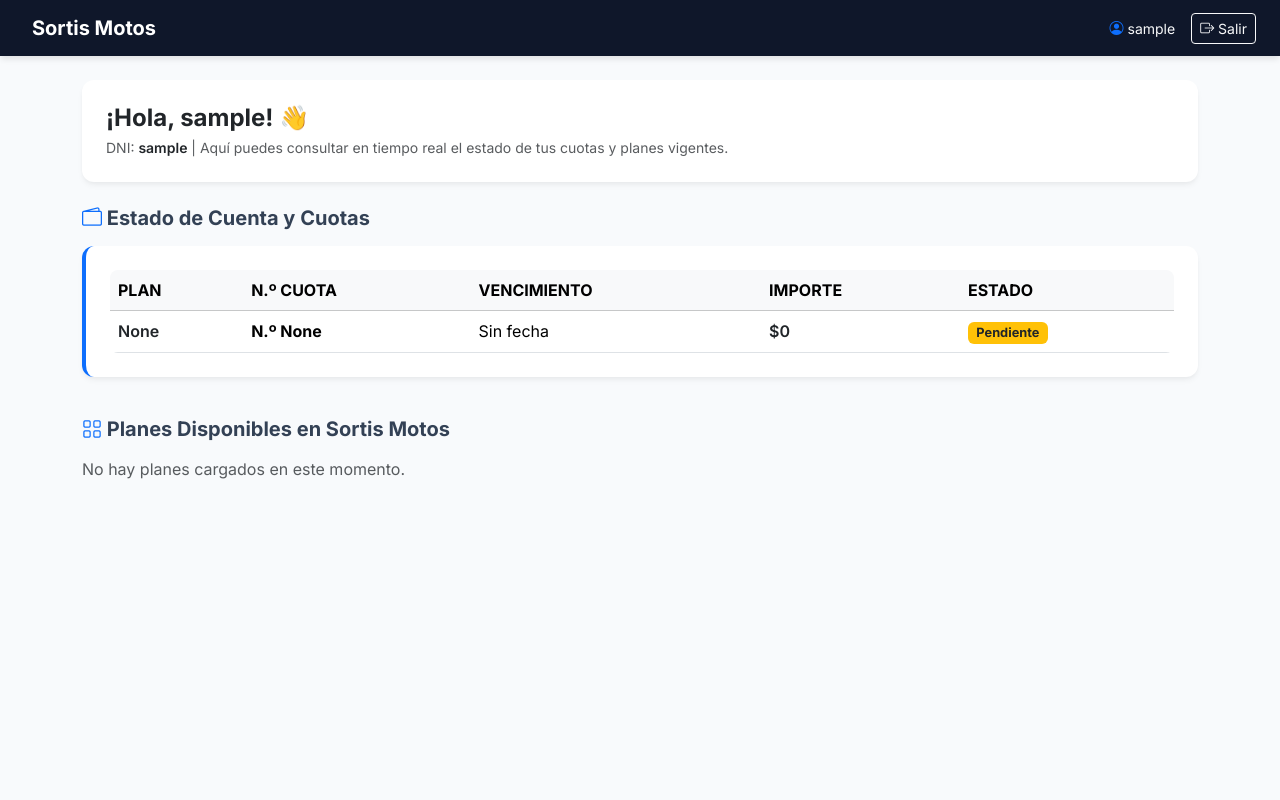
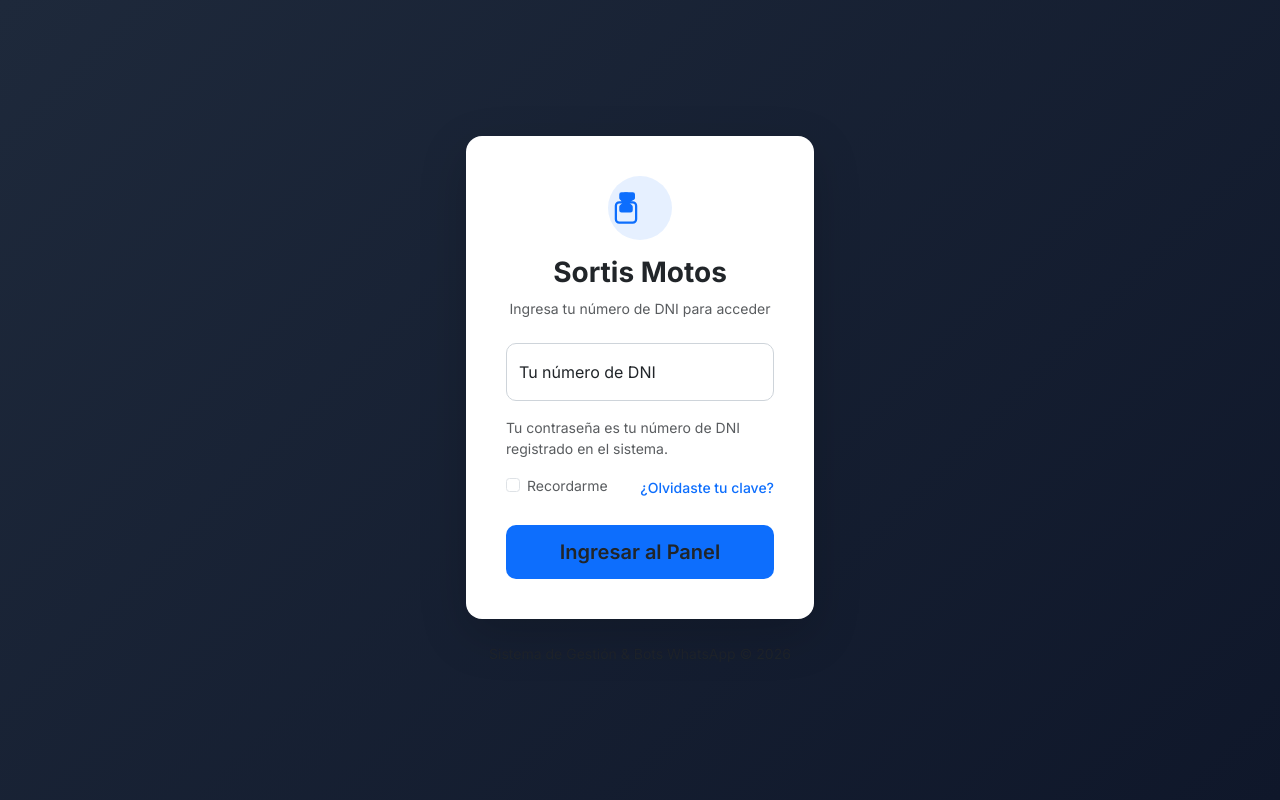
Before and after one commit to killerchipy723/sortis-whatsapp, a Flask app: page /index in a window 1280 px wide. Run offline with Flask 3, Linux system fonts and the light colour scheme; the visitor is signed in with stand-in values (Sample User, id 1); data that the repository does not hold is empty.

Commit message:
ok pagina web sortis

```diff
--- a/app.py
+++ b/app.py
@@ -127,6 +127,14 @@ def index():
         if conn: conn.close()
 
     return render_template('index.html', cuotas=cuotas, planes=planes)
+
+# ----------------- CERRAR SESSION --------------------------------------
+@app.route("/logout")
+def logout():
+    # Limpiamos todas las variables de la sesión
+    session.clear()
+    flash("Has cerrado sesión correctamente.", "info")
+    return redirect(url_for('login'))
 
 
 @app.route("/privacidad", methods=["GET"])
--- a/templates/index.html
+++ b/templates/index.html
@@ -3,170 +3,105 @@
 <head>
     <meta charset="UTF-8">
     <meta name="viewport" content="width=device-width, initial-scale=1.0">
-    <title>Sortis Motos - Panel de Cliente</title>
+    <title>Sortis Motos - Iniciar Sesión</title>
     <!-- Bootstrap 5 CSS -->
     <link href="https://cdn.jsdelivr.net/npm/bootstrap@5.3.2/dist/css/bootstrap.min.css" rel="stylesheet">
     <!-- Google Fonts -->
     <link href="https://fonts.googleapis.com/css2?family=Inter:wght@300;400;500;600;700&display=swap" rel="stylesheet">
-    <!-- Bootstrap Icons -->
-    <link rel="stylesheet" href="https://cdn.jsdelivr.net/npm/bootstrap-icons@1.11.1/font/bootstrap-icons.css">
-    <style>
-        body {
-            font-family: 'Inter', sans-serif;
-            background-color: #f8fafc;
-            color: #334155;
-        }
-        .navbar-sortis {
-            background: #0f172a;
-            box-shadow: 0 4px 6px -1px rgba(0, 0, 0, 0.1);
-        }
-        .card-dashboard {
-            border: none;
-            border-radius: 12px;
-            box-shadow: 0 4px 6px -1px rgba(0, 0, 0, 0.05), 0 2px 4px -1px rgba(0, 0, 0, 0.03);
-            transition: transform 0.2s ease;
-        }
-        .card-plan {
-            border-left: 4px solid #0d6efd;
-        }
-        .table-responsive {
-            border-radius: 8px;
-            overflow: hidden;
-        }
-        .badge-estado {
-            font-size: 0.8rem;
-            padding: 0.35em 0.65em;
-        }
-    </style>
+    <!-- Estilos personalizados -->
+    <link rel="stylesheet" href="{{ url_for('static', filename='css/login.css') }}">
 </head>
-<body>
+<body class="bg-sortis">
 
-    <!-- Navbar Superior -->
-    <nav class="navbar navbar-expand-lg navbar-dark navbar-sortis sticky-top">
-        <div class="container-fluid px-4">
-            <a class="navbar-brand fw-bold d-flex align-items-center gap-2" href="#">
-                <i class="bi bi-motorcycle text-primary fs-4"></i> Sortis Motos
-            </a>
-            <div class="d-flex align-items-center gap-3">
-                <span class="text-light small d-none d-sm-inline">
-                    <i class="bi bi-person-circle text-primary"></i> {{ session.get('user_name', 'Cliente') }}
-                </span>
-                <a href="/logout" class="btn btn-outline-light btn-sm">
-                    <i class="bi bi-box-arrow-right"></i> Salir
-                </a>
+    <div class="container d-flex align-items-center justify-content-center min-vh-100">
+        <div class="row w-100 justify-content-center">
+            <div class="col-md-5 col-lg-4">
+
+                <!-- Tarjeta de Login -->
+                <div class="card card-sortis shadow-lg border-0 p-4">
+                    <div class="card-body">
+
+                        <!-- Logo o Encabezado -->
+                        <div class="text-center mb-4">
+                            <div class="brand-icon mb-3">
+                                <svg xmlns="http://www.w3.org/2000/svg" width="36" height="36" fill="currentColor" class="bi bi-shield-lock" viewBox="0 0 16 16">
+                                    <path d="M11 1a1 1 0 0 1 1 1v1.507a1 1 0 0 1-.301.714L9.355 5.5l1.344 1.279A1 1 0 0 1 11 7.493V9a1 1 0 0 1-1 1H6a1 1 0 0 1-1-1V7.493a1 1 0 0 1 .301-.714L6.645 5.5 5.301 4.221A1 1 0 0 1 5 3.507V2a1 1 0 0 1 1-1h5z"/>
+                                    <path d="M8 1a2 2 0 0 0-2 2v2H5a2 2 0 0 0-2 2v6a2 2 0 0 0 2 2h6a2 2 0 0 0 2-2V7a2 2 0 0 0-2-2h-1V3a2 2 0 0 0-2-2zM4 7a1 1 0 0 1 1-1h6a1 1 0 0 1 1 1v6a1 1 0 0 1-1 1H5a1 1 0 0 1-1-1V7z"/>
+                                </svg>
+                            </div>
+                            <h3 class="fw-bold text-dark">Sortis Motos</h3>
+                            <p class="text-muted small">Ingresa tu número de DNI para acceder</p>
+                        </div>
+
+                        <!-- 🔔 BLOQUE DE ALERTAS (FLASH MESSAGES) -->
+                        {% with messages = get_flashed_messages(with_categories=true) %}
+                            {% if messages %}
+                                {% for category, message in messages %}
+                                    <div class="alert alert-{{ category }} alert-dismissible fade show small py-2" role="alert">
+                                        {{ message }}
+                                        <button type="button" class="btn-close py-2" data-bs-dismiss="alert" aria-label="Close"></button>
+                                    </div>
+                                {% endfor %}
+                            {% endif %}
+                        {% endwith %}
+
+                        <!-- Formulario -->
+                        <form method="POST" action="">
+
+                            <!-- Campo Contraseña (DNI) -->
+                            <div class="form-floating mb-3">
+                                <input type="password" class="form-control" id="password" name="password" placeholder="Número de DNI" required>
+                                <label for="password">Tu número de DNI</label>
+                            </div>
+                            <div class="form-text text-muted small mb-3">
+                                <i class="bi bi-info-circle"></i> Tu contraseña es tu número de DNI registrado en el sistema.
+                            </div>
+
+                            <!-- Opciones adicionales -->
+                            <div class="d-flex justify-content-between align-items-center mb-4 small">
+                                <div class="form-check">
+                                    <input type="checkbox" class="form-check-input" id="remember">
+                                    <label class="form-check-label text-muted" for="remember">Recordarme</label>
+                                </div>
+                                <!-- Dispara el modal de ayuda -->
+                                <a href="#" class="text-decoration-none text-primary fw-medium" data-bs-toggle="modal" data-bs-target="#modalAyuda">¿Olvidaste tu clave?</a>
+                            </div>
+
+                            <!-- Botón de Ingreso -->
+                            <div class="d-grid">
+                                <button type="submit" class="btn btn-primary-sortis btn-lg fw-semibold">Ingresar al Panel</button>
+                            </div>
+                        </form>
+
+                    </div>
+                </div>
+
+                <!-- Pie de página discreto -->
+                <div class="text-center mt-4">
+                    <p class="text-muted small mb-0">Sistema de Gestión & Bots WhatsApp &copy; 2026</p>
+                </div>
+
             </div>
         </div>
-    </nav>
+    </div>
 
-    <!-- Contenido Principal -->
-    <div class="container py-4">
-
-        <!-- Saludo y Resumen del Cliente -->
-        <div class="row mb-4">
-            <div class="col-12">
-                <div class="p-4 bg-white card-dashboard">
-                    <h4 class="fw-bold text-dark mb-1">¡Hola, {{ session.get('user_name', 'Cliente') }}! 👋</h4>
-                    <p class="text-muted small mb-0">DNI: <span class="fw-semibold text-dark">{{ session.get('user_dni') }}</span> | Aquí puedes consultar en tiempo real el estado de tus cuotas y planes vigentes.</p>
+    <!-- Modal para "¿Olvidaste tu clave?" -->
+    <div class="modal fade" id="modalAyuda" tabindex="-1" aria-labelledby="modalAyudaLabel" aria-hidden="true">
+        <div class="modal-dialog modal-dialog-centered">
+            <div class="modal-content">
+                <div class="modal-header">
+                    <h5 class="modal-title fw-bold" id="modalAyudaLabel">Ayuda de Acceso</h5>
+                    <button type="button" class="btn-close" data-bs-dismiss="modal" aria-label="Close"></button>
+                </div>
+                <div class="modal-body">
+                    <p>Para ingresar al sistema de **Sortis Motos**, tu clave de acceso es siempre tu **número de DNI** con el que realizaste el plan.</p>
+                    <p class="text-muted small mb-0">Si el sistema no lo reconoce o necesitas actualizar tus datos, comunícate con la administración o a través de nuestro canal oficial de WhatsApp.</p>
+                </div>
+                <div class="modal-footer">
+                    <button type="button" class="btn btn-secondary btn-sm" data-bs-dismiss="modal">Entendido</button>
                 </div>
             </div>
         </div>
-
-        <!-- Sección: Estado de Mis Cuotas -->
-        <div class="row mb-4">
-            <div class="col-12">
-                <h5 class="fw-bold mb-3"><i class="bi bi-wallet2 text-primary"></i> Estado de Cuenta y Cuotas</h5>
-
-                <div class="card card-dashboard card-plan p-3 p-md-4 bg-white mb-3">
-                    <div class="table-responsive">
-                        <table class="table table-hover align-middle mb-0">
-                            <thead class="table-light text-uppercase fs-7">
-                                <tr>
-                                    <th>Plan</th>
-                                    <th>N.º Cuota</th>
-                                    <th>Vencimiento</th>
-                                    <th>Importe</th>
-                                    <th>Estado</th>
-                                </tr>
-                            </thead>
-                            <tbody>
-                                {% if cuotas %}
-                                    {% for c in cuotas %}
-                                    <tr>
-                                        <td class="fw-semibold text-dark">{{ c.nombreplan }}</td>
-                                        <td class="fw-bold">N.º {{ c.numcuota }}</td>
-                                        <td>
-                                            {% if c.fechavenc %}
-                                                {{ c.fechavenc.strftime('%d/%m/%Y') if c.fechavenc.__class__.__name__ == 'date' else c.fechavenc }}
-                                            {% else %}
-                                                Sin fecha
-                                            {% endif %}
-                                        </td>
-                                        <td class="fw-semibold text-dark">
-                                            ${{ "{:,.0f}".format(c.importe).replace(",", ".") if c.importe else "0" }}
-                                        </td>
-                                        <td>
-                                            {% if c.estado == 'Pagado' %}
-                                                <span class="badge bg-success badge-estado">Pagado</span>
-                                            {% else %}
-                                                <span class="badge bg-warning text-dark badge-estado">Pendiente</span>
-                                            {% endif %}
-                                        </td>
-                                    </tr>
-                                    {% endfor %}
-                                {% else %}
-                                    <tr>
-                                        <td colspan="5" class="text-center text-muted py-4">No se encontraron cuotas registradas para tu usuario.</td>
-                                    </tr>
-                                {% endif %}
-                            </tbody>
-                        </table>
-                    </div>
-                </div>
-            </div>
-        </div>
-
-        <!-- Sección: Catálogo de Planes Disponibles (Dinámico desde la Base de Datos) -->
-        <div class="row">
-            <div class="col-12">
-                <h5 class="fw-bold mb-3"><i class="bi bi-grid text-primary"></i> Planes Disponibles en Sortis Motos</h5>
-            </div>
-
-            {% if planes %}
-                {% for plan in planes %}
-                <div class="col-md-4 mb-3">
-                    <div class="card card-dashboard p-3 h-100 bg-white">
-                        <div class="card-body d-flex flex-column justify-content-between">
-                            <div>
-                                <h5 class="fw-bold text-primary">{{ plan.nombreplan }}</h5>
-                                <p class="text-muted small">
-                                    {{ plan.descripcion if plan.descripcion else 'Plan de financiación oficial de Sortis Motos.' }}
-                                </p>
-                                <p class="text-muted small mb-2">
-                                    <i class="bi bi-clock-history"></i> Cantidad de cuotas: <strong>{{ plan.cantcuotas if plan.cantcuotas else 'N/A' }}</strong>
-                                </p>
-                            </div>
-                            <div>
-                                <hr class="text-muted opacity-25">
-                                <div class="d-flex justify-content-between align-items-center">
-                                    <span class="fw-bold fs-5 text-dark">
-                                        ${{ "{:,.0f}".format(plan.importe).replace(",", ".") if plan.importe else "A confirmar" }}
-                                        <small class="text-muted fs-6">/ cuota</small>
-                                    </span>
-                                    <span class="badge bg-light text-dark border">Disponible</span>
-                                </div>
-                            </div>
-                        </div>
-                    </div>
-                </div>
-                {% endfor %}
-            {% else %}
-                <div class="col-12">
-                    <p class="text-muted">No hay planes cargados en este momento.</p>
-                </div>
-            {% endif %}
-
-        </div>
-
     </div>
 
     <!-- Bootstrap 5 JS Bundle -->
```
